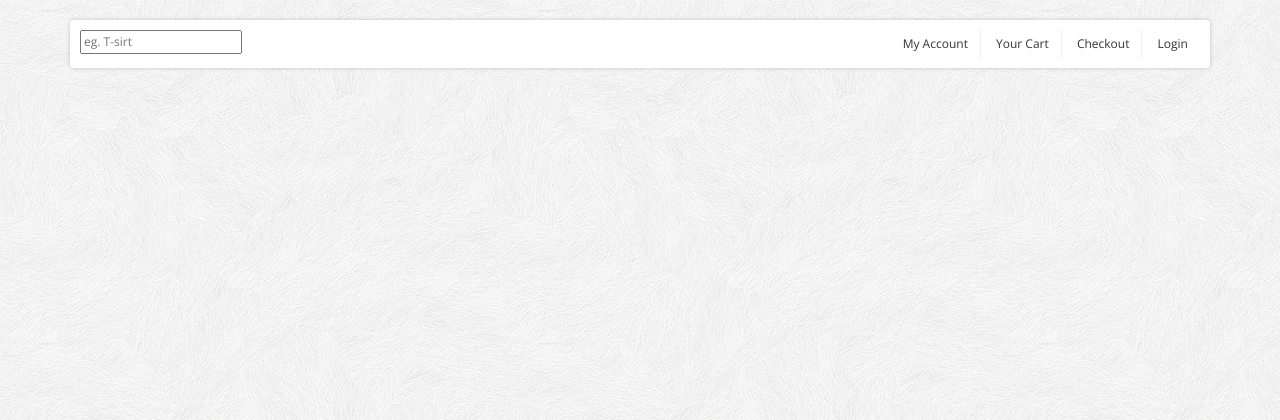
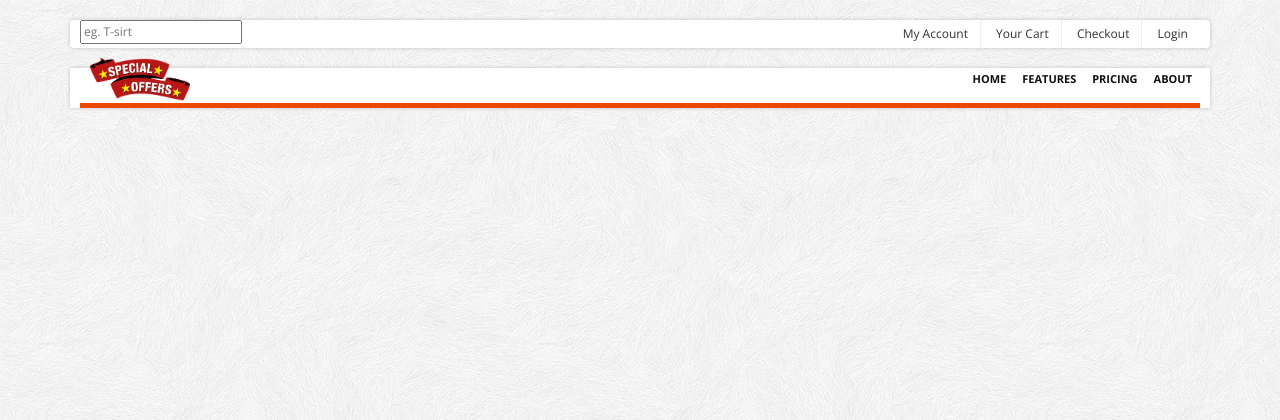
Before and after one commit to Minion09/grab_offer, a PHP site: page / in a window 1280 px wide. Shown: the top 420 px of the page. Run offline with PHP 8.4, Linux system fonts and the light colour scheme.

Commit message:
add nav bar

```diff
--- a/css/style.css
+++ b/css/style.css
@@ -22,3 +22,41 @@
 #top-bar .user-menu li:last-child{
 	border-right:0;
 }
+
+#wrapper,#top-bar{
+	background: #fff;
+	margin: 20px auto 20px auto;
+	box-shadow: 0px 0px 4px 0px rgba(0, 0, 0, 0.2);
+	-moz-box-shadow: 0px 0px 4px 0px rgba(0, 0, 0, 0.2);
+	-webkit-box-shadow: 0px 0px 4px 0px rgba(0, 0, 0, 0.2);
+	padding:0px 10px;
+}
+.menu{
+    height: 40px;
+    padding-left: 10px;
+    padding-right: 0;
+    padding-bottom: 20px;
+    border-right: 0;
+    border-left: 0;
+    border-top: 0;
+    border-bottom: 5px solid #eb4800;
+    -webkit-border-radius: 0;
+    -moz-border-radius: 0;
+    border-radius: 0;
+    filter: none;
+}
+.menu  ul li a {
+    font-size: 11px;
+    color: #111;
+    display: block;
+    text-transform: uppercase;
+    font-weight: bold;
+    text-align: center;
+    padding: 10px 14px;
+}
+.menu ul li a:hover{
+	background: red;
+}
+.menu-logo{
+	max-width:100px;
+}
--- a/index.html
+++ b/index.html
@@ -30,6 +30,29 @@
 			</div>
 		</div>
 
+		<div id="wrapper" class="container">
+			<nav class="navbar navbar-expand-lg menu">
+				<a class="navbar-brand" href="#">
+					<img class="menu-logo" src="./images/logo.png">
+				</a>
+				<div class="collapse navbar-collapse">
+				    <ul class="navbar-nav ml-auto">
+				   		<li class="nav-item active">
+				        	<a class="nav-link" href="#">Home <span class="sr-only">(current)</span></a>
+				      	</li>
+				      	<li class="nav-item">
+				        	<a class="nav-link" href="#">Features</a>
+				      	</li>
+				      	<li class="nav-item">
+				        	<a class="nav-link" href="#">Pricing</a>
+				      	</li>
+				      	<li class="nav-item">
+				        	<a class="nav-link" href="#">About</a>
+				      	</li>
+				    </ul>
+				</div>
+			</nav>
+		</div>
 
 
         <script src="./js/jquery-3.2.1.min.js"></script>
```
Also changed, not shown: images/logo.png (added).
